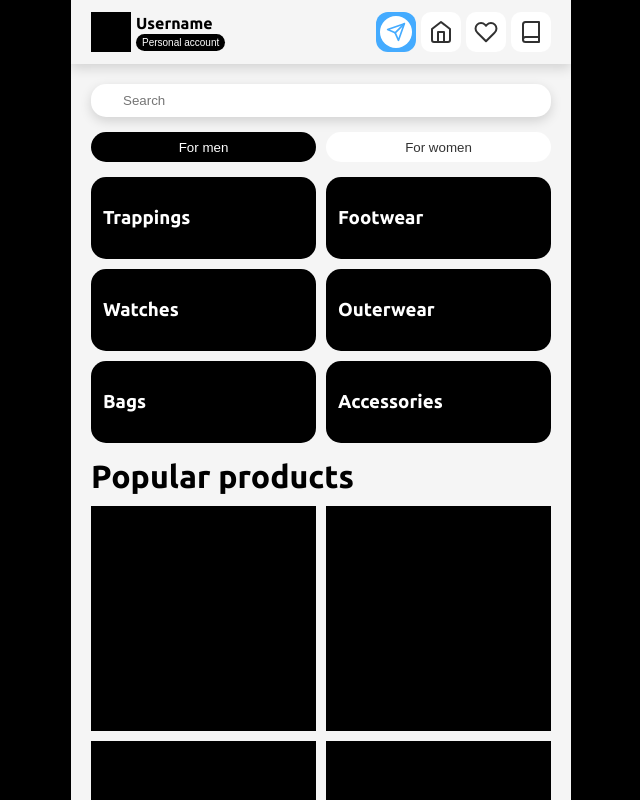
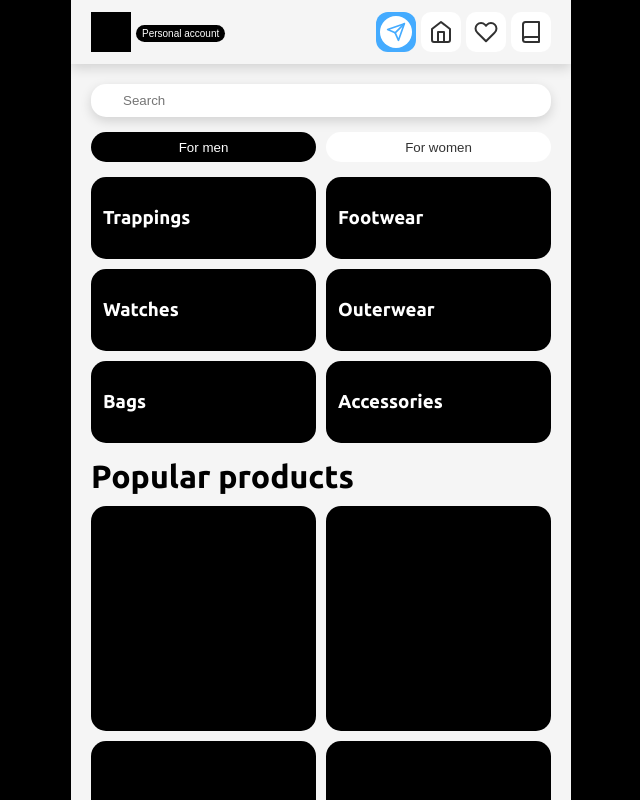
Before and after one commit to K40N45H1Q/ReactApplication, a React (Create React App) app: page / in a window 1280 px wide. Shown: the whole page, without its empty margins (319-959 px from the left). Built offline with nearby package versions, Linux system fonts and the light colour scheme.

Commit message:
Work with Telegram was started

```diff
--- a/src/components/Header/Header.jsx
+++ b/src/components/Header/Header.jsx
@@ -1,19 +1,26 @@
-import React from 'react';
+import React, { useEffect, useState } from 'react';
 import './Header.css';
 import styles from './Header.module.css';
+import { FiSend, FiHome, FiHeart, FiBook } from 'react-icons/fi';
 
-import { FiSend } from 'react-icons/fi';
-import { FiHome } from 'react-icons/fi';
-import { FiHeart } from 'react-icons/fi';
-import { FiBook } from 'react-icons/fi';
+const Header = () => {
+    const [username, setUsername] = useState('');
 
-function Header() {
+    useEffect(() => {
+        const tg = window.Telegram?.WebApp;
+        if (tg) {
+            tg.ready();
+            const user = tg.initDataUnsafe?.user;
+            setUsername(user?.username || "Guest");
+        }
+    }, []);
+
     return (
         <header className="header">
             <div className="left-section">
                 <div className="profile"></div>
                 <div className="info">
-                    <span className="username">Username</span>
+                    <span className="username">{username}</span>
                     <button className="info-btn">Personal account</button>
                 </div>
             </div>
@@ -23,12 +30,18 @@ function Header() {
                         <FiSend size={20} color="#44abff" />
                     </div>
                 </a>
-                <a className={styles.link} href="/"><FiHome size={24} color="#313131" /></a>
-                <a className={styles.link} href="/"><FiHeart size={24} color="#313131" /></a>
-                <a className={styles.link} href="/"><FiBook size={24} color="#313131" /></a>
+                <a className={styles.link} href="/">
+                    <FiHome size={24} color="#313131" />
+                </a>
+                <a className={styles.link} href="/">
+                    <FiHeart size={24} color="#313131" />
+                </a>
+                <a className={styles.link} href="/">
+                    <FiBook size={24} color="#313131" />
+                </a>
             </div>
         </header>
     );
-}
+};
 
 export default Header;
--- a/src/components/PopularItems/PopularItems.module.css
+++ b/src/components/PopularItems/PopularItems.module.css
@@ -19,4 +19,5 @@
     height: 100%;
     aspect-ratio: 1/1;
     background: black;
+    border-radius: 15px;
 }
```
